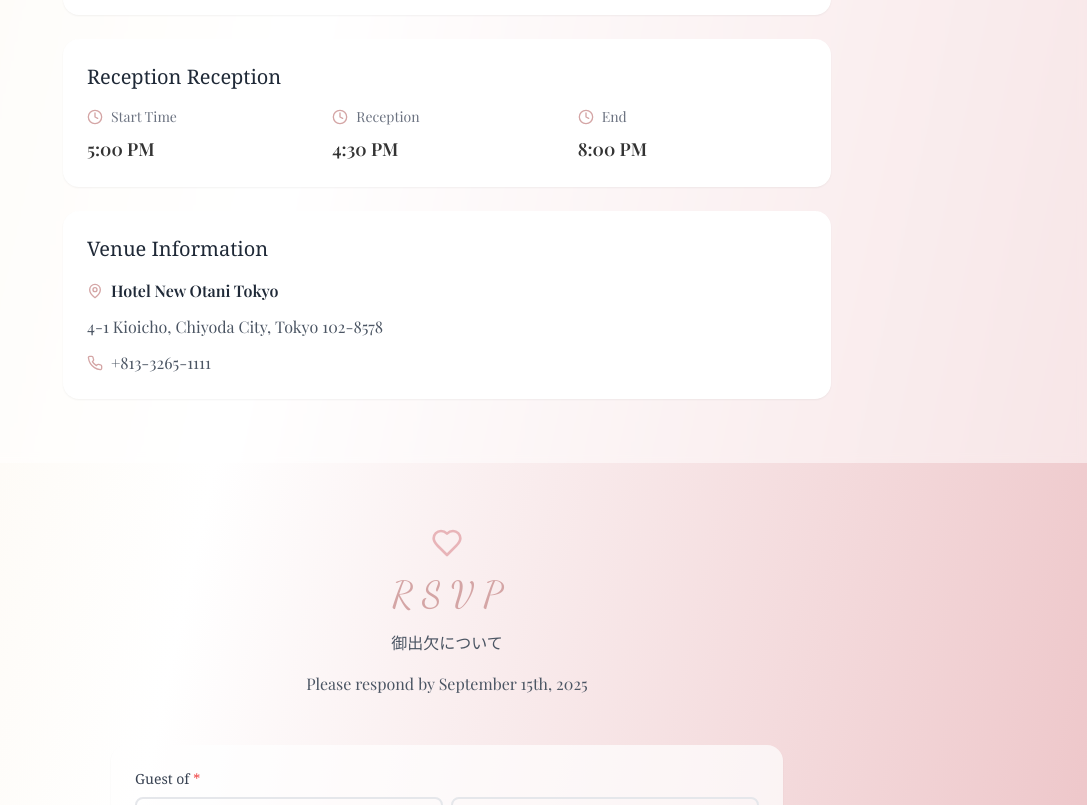
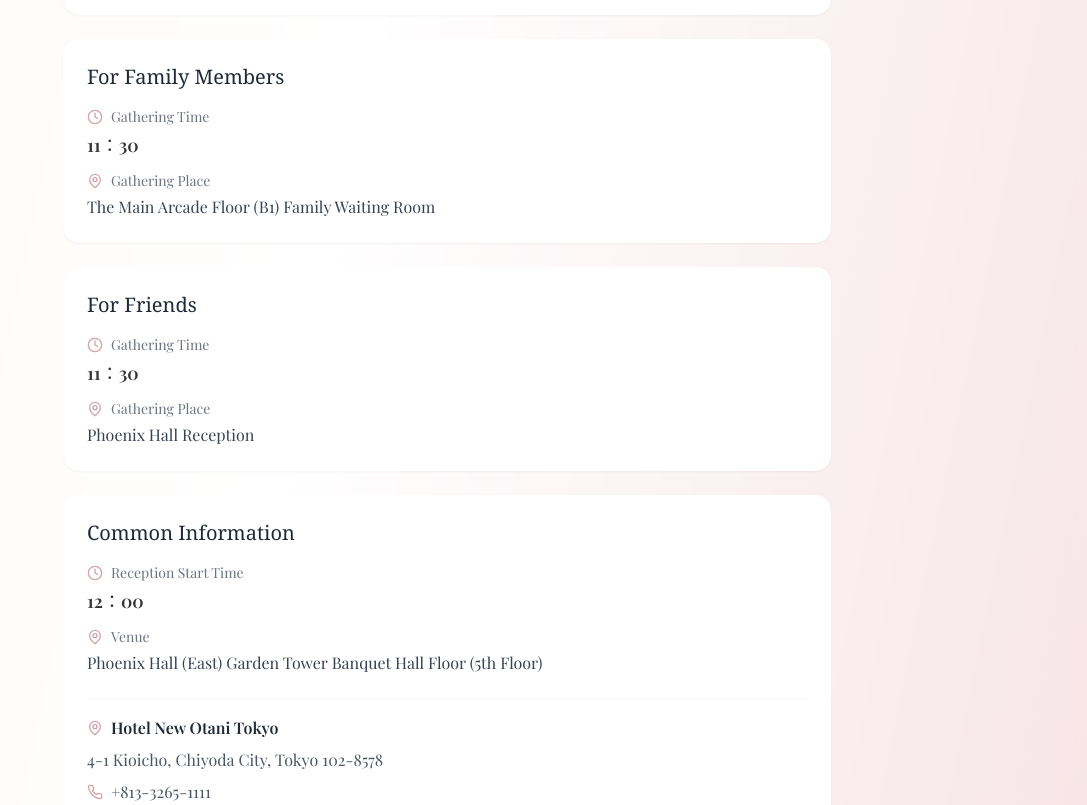
Before and after one commit to ReziMiho/ReziMiho, a React (Vite) app: page / in a window 1280 px wide. Shown: the part 3540-4345 px from the top of the page, without its empty margins (193-1280 px from the left). Built offline with nearby package versions, Linux system fonts and the light colour scheme.

Commit message:
update rsvp

```diff
--- a/src/components/PartyInfo.tsx
+++ b/src/components/PartyInfo.tsx
@@ -35,50 +35,88 @@ const PartyInfo = () => {
           <div className="text-lg text-gray-600">{t.dateValue}</div>
         </motion.div>
 
-        {/* Reception */}
+        {/* Family Section */}
         <motion.div
           initial={{ opacity: 0, x: -30 }}
+          whileInView={{ opacity: 1, x: 0 }}
+          viewport={{ once: true }}
+          transition={{ duration: 0.6, delay: 0.4 }}
+          className="bg-white rounded-2xl p-6 mb-6 shadow-sm"
+        >
+          <h3 className="text-xl font-serif text-gray-800 mb-4">{t.familySection}</h3>
+          <div className="space-y-3">
+            <div>
+              <div className="flex items-center gap-2 mb-1">
+                <Clock className="w-4 h-4 text-dusty-rose" />
+                <span className="text-sm text-gray-500">{t.gatheringTime}</span>
+              </div>
+              <div className="text-lg font-semibold">11：30</div>
+            </div>
+            <div>
+              <div className="flex items-center gap-2 mb-1">
+                <MapPin className="w-4 h-4 text-dusty-rose" />
+                <span className="text-sm text-gray-500">{t.gatheringPlace}</span>
+              </div>
+              <div className="text-gray-700">{t.familyGatheringPlace}</div>
+            </div>
+          </div>
+        </motion.div>
+
+        {/* Friends Section */}
+        <motion.div
+          initial={{ opacity: 0, x: 30 }}
           whileInView={{ opacity: 1, x: 0 }}
           viewport={{ once: true }}
           transition={{ duration: 0.6, delay: 0.6 }}
           className="bg-white rounded-2xl p-6 mb-6 shadow-sm"
         >
-          <h3 className="text-xl font-serif text-gray-800 mb-4">{t.reception} {t.receptionTitle}</h3>
-          <div className="grid grid-cols-1 md:grid-cols-3 gap-4">
+          <h3 className="text-xl font-serif text-gray-800 mb-4">{t.friendsSection}</h3>
+          <div className="space-y-3">
             <div>
-              <div className="flex items-center gap-2 mb-2">
+              <div className="flex items-center gap-2 mb-1">
                 <Clock className="w-4 h-4 text-dusty-rose" />
-                <span className="text-sm text-gray-500">{t.startTime}</span>
+                <span className="text-sm text-gray-500">{t.gatheringTime}</span>
               </div>
-              <div className="text-lg font-semibold">5:00 PM</div>
+              <div className="text-lg font-semibold">11：30</div>
             </div>
             <div>
-              <div className="flex items-center gap-2 mb-2">
-                <Clock className="w-4 h-4 text-dusty-rose" />
-                <span className="text-sm text-gray-500">{t.receptionTime}</span>
+              <div className="flex items-center gap-2 mb-1">
+                <MapPin className="w-4 h-4 text-dusty-rose" />
+                <span className="text-sm text-gray-500">{t.gatheringPlace}</span>
               </div>
-              <div className="text-lg font-semibold">4:30 PM</div>
-            </div>
-            <div>
-              <div className="flex items-center gap-2 mb-2">
-                <Clock className="w-4 h-4 text-dusty-rose" />
-                <span className="text-sm text-gray-500">{t.endTime}</span>
-              </div>
-              <div className="text-lg font-semibold">8:00 PM</div>
+              <div className="text-gray-700">{t.friendsGatheringPlace}</div>
             </div>
           </div>
         </motion.div>
 
-        {/* Venue */}
+        {/* Common Information */}
         <motion.div
-          initial={{ opacity: 0, x: 30 }}
-          whileInView={{ opacity: 1, x: 0 }}
+          initial={{ opacity: 0, y: 30 }}
+          whileInView={{ opacity: 1, y: 0 }}
           viewport={{ once: true }}
           transition={{ duration: 0.6, delay: 0.8 }}
           className="bg-white rounded-2xl p-6 shadow-sm"
         >
-          <h3 className="text-xl font-serif text-gray-800 mb-4">{t.venueInfo}</h3>
+          <h3 className="text-xl font-serif text-gray-800 mb-4">{t.commonSection}</h3>
           <div className="space-y-3">
+            <div>
+              <div className="flex items-center gap-2 mb-1">
+                <Clock className="w-4 h-4 text-dusty-rose" />
+                <span className="text-sm text-gray-500">{t.receptionStartTime}</span>
+              </div>
+              <div className="text-lg font-semibold">12：00</div>
+            </div>
+            <div>
+              <div className="flex items-center gap-2 mb-1">
+                <MapPin className="w-4 h-4 text-dusty-rose" />
+                <span className="text-sm text-gray-500">{t.venueLocation}</span>
+              </div>
+              <div className="text-gray-700">{t.venueDetail}</div>
+            </div>
+          </div>
+
+          <div className="mt-6 pt-4 border-t border-gray-100">
+            <div className="space-y-2">
               <div>
                 <div className="flex items-center gap-2 mb-1">
                   <MapPin className="w-4 h-4 text-dusty-rose" />
@@ -93,6 +131,7 @@ const PartyInfo = () => {
                 <span>{t.tel}</span>
               </div>
             </div>
+          </div>
         </motion.div>
       </motion.div>
     </section>
--- a/src/translations/index.ts
+++ b/src/translations/index.ts
@@ -58,6 +58,16 @@ export interface Translations {
   venueName: string
   venueAddress: string
   tel: string
+  familySection: string
+  friendsSection: string
+  commonSection: string
+  gatheringTime: string
+  gatheringPlace: string
+  familyGatheringPlace: string
+  friendsGatheringPlace: string
+  receptionStartTime: string
+  venueLocation: string
+  venueDetail: string
 
   // RSVP Section
   rsvpTitle: string
@@ -165,6 +175,16 @@ export const translations: Record<Language, Translations> = {
     venueName: 'Hotel New Otani Tokyo',
     venueAddress: '4-1 Kioicho, Chiyoda City, Tokyo 102-8578',
     tel: '+813-3265-1111',
+    familySection: 'For Family Members',
+    friendsSection: 'For Friends',
+    commonSection: 'Common Information',
+    gatheringTime: 'Gathering Time',
+    gatheringPlace: 'Gathering Place',
+    familyGatheringPlace: 'The Main Arcade Floor (B1) Family Waiting Room',
+    friendsGatheringPlace: 'Phoenix Hall Reception',
+    receptionStartTime: 'Reception Start Time',
+    venueLocation: 'Venue',
+    venueDetail: 'Phoenix Hall (East) Garden Tower Banquet Hall Floor (5th Floor)',
 
     // RSVP Section
     rsvpTitle: 'R S V P',
@@ -265,13 +285,23 @@ export const translations: Record<Language, Translations> = {
     date: '開催日',
     dateValue: '2025年10月12日 日曜日',
     reception: '披露宴',
-    startTime: '開始時刻',
+    startTime: '集合時間',
     receptionTime: '受付',
     endTime: '終了予定',
     venueInfo: '会場情報',
     venueName: 'ホテル ニューオタニ 東京',
     venueAddress: '〒102-8578 東京都千代田区紀尾井町4-1',
     tel: '03-3265-1111',
+    familySection: '＜ご親族様用＞',
+    friendsSection: '＜ご友人様用＞',
+    commonSection: '＜共通ご案内事項＞',
+    gatheringTime: '集合時間',
+    gatheringPlace: '集合場所',
+    familyGatheringPlace: 'ザ・メインアーケード階(地下1階)親族控室',
+    friendsGatheringPlace: '鳳凰の間受付',
+    receptionStartTime: '披露宴開宴時間',
+    venueLocation: '会　　　場',
+    venueDetail: '鳳凰の間(東)　ガーデンタワー宴会場階(5階)',
 
     // RSVP Section
     rsvpTitle: 'R S V P',
```
Lines whose indentation alone changed are shown as unchanged.
